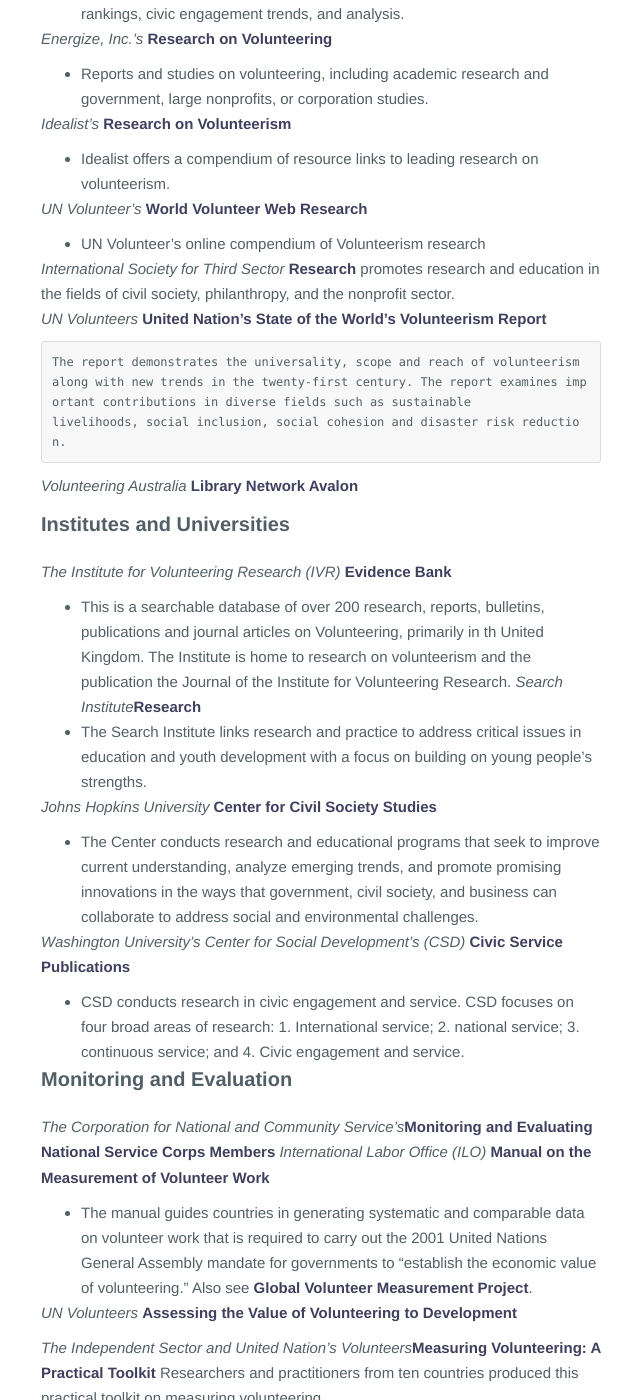
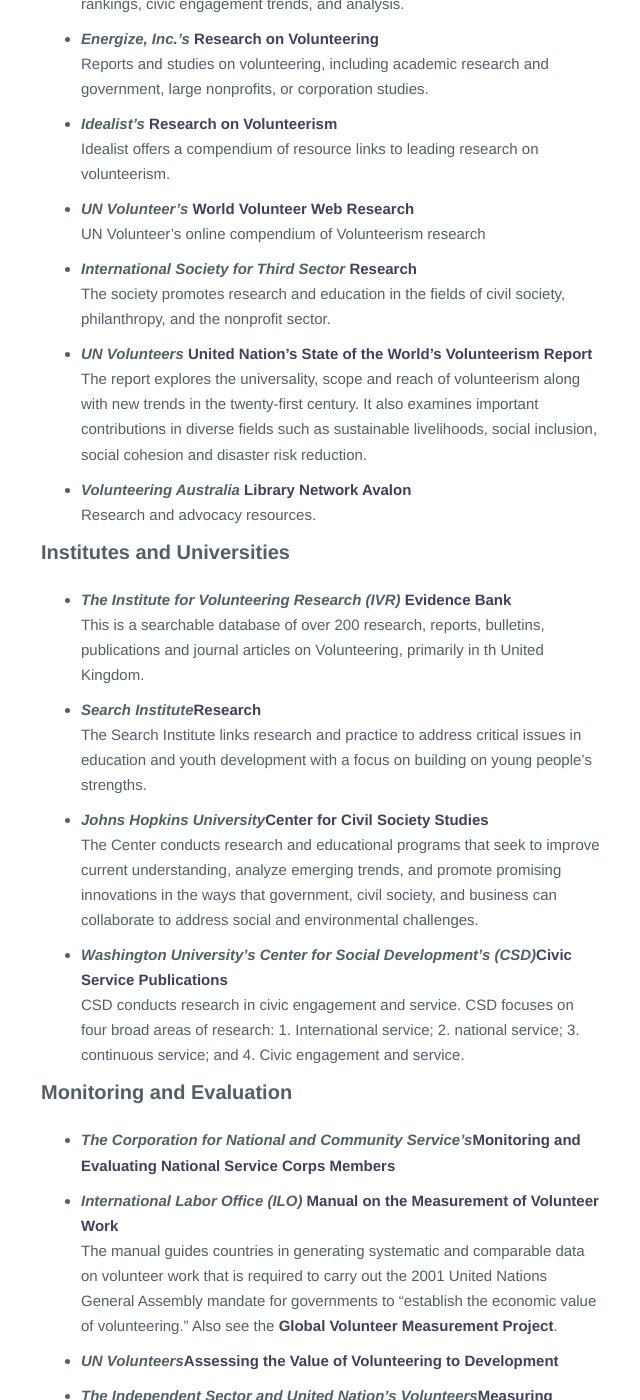
Before and after one commit to PeaceCorps/Volunteerism-Toolkit, a Jekyll site: the page built from _posts/2015-02-02-research-on-volunteerism.md, in a window 1280 px wide and 1400 px high, scrolled down 612 px. Shown: the whole window, without its empty margins (319-959 px from the left). Built offline with Jekyll 4.4.1, drawn with Linux system fonts in a browser that asks for light colours; Markdown is read by kramdown in place of the engine named in the settings.

Commit message:
Update 2015-02-02-research-on-volunteerism.md

```diff
--- a/_posts/2015-02-02-research-on-volunteerism.md
+++ b/_posts/2015-02-02-research-on-volunteerism.md
@@ -10,77 +10,65 @@
 * **_Association for Research on Nonprofit Organizations and Voluntary Action (ARNOVA)_** [Publications/Research](http://www.arnova.org/)
 An Interdisciplinary community dedicated to fostering through research and education, the creation, application and dissemination of knowledge on nonprofit organizations, philanthropy, civil society and voluntary action.
 
-* **_Community Service Volunteers (CSV)_** [Resources](http://www.csv.org.uk/Resources/)  A volunteering and social action charity that provides research, publications and evaluations on volunteering in the United Kingdom.
+* **_Community Service Volunteers (CSV)_** [Resources](http://www.csv.org.uk/Resources/)
+A volunteering and social action charity that provides research, publications and evaluations on volunteering in the United Kingdom.
 
-_Corporation for National and Community Service_ [Volunteering and Civic Life in America](http://www.volunteeringinamerica.gov/)
+* **_Corporation for National and Community Service_** [Volunteering and Civic Life in America](http://www.volunteeringinamerica.gov/)
+This site is home to a comprehensive look at volunteering and civic life in the 50 states and 51 cities across the country. Data includes volunteer rates and rankings, civic engagement trends, and analysis.
 
-- This site is home to a comprehensive look at volunteering and civic life in the 50 states and 51 cities across the country. Data includes volunteer rates and rankings, civic engagement trends, and analysis.
+* **_Energize, Inc.’s_** [Research on Volunteering](https://www.energizeinc.com/a-z/library/82)
+Reports and studies on volunteering, including academic research and government, large nonprofits, or corporation studies.
 
-_Energize, Inc.’s_ [Research on Volunteering](https://www.energizeinc.com/a-z/library/82)
-- Reports and studies on volunteering, including academic research and government, large nonprofits, or corporation studies.
+* **_Idealist’s_** [Research on Volunteerism ](http://www.idealist.org/info/VolunteerMgmt/Research)
+Idealist offers a compendium of resource links to leading research on volunteerism.
 
-_Idealist’s_ [Research on Volunteerism ](http://www.idealist.org/info/VolunteerMgmt/Research)
+* **_UN Volunteer’s_** [World Volunteer Web Research](http://www.worldvolunteerweb.org/browse/volunteering-issues/volunteering-research.html)
+UN Volunteer’s online compendium of Volunteerism research
 
-* Idealist offers a compendium of resource links to leading research on volunteerism.
+* **_International Society for Third Sector_**[ Research](http://www.istr.org/)
+The society promotes research and education in the fields of civil society, philanthropy, and the nonprofit sector.
 
-_UN Volunteer’s_
-        [World Volunteer Web Research](http://www.worldvolunteerweb.org/browse/volunteering-issues/volunteering-research.html)
-* UN Volunteer’s online compendium of Volunteerism research
+* **_UN Volunteers_** [United Nation’s State of the World’s Volunteerism Report](http://www.unv.org/swvr2011)
+The report explores the universality, scope and reach of volunteerism along with new trends in the twenty-first century. It also examines important contributions in diverse fields such as sustainable livelihoods, social inclusion, social cohesion and disaster risk reduction.
 
-_International Society for Third Sector_
-        [ Research](http://www.istr.org/)
-        promotes research and education in the fields of civil society, philanthropy, and the nonprofit sector.
-_UN Volunteers_
-        [United Nation’s State of the World’s Volunteerism Report](http://www.unv.org/swvr2011)
-
-    The report demonstrates the universality, scope and reach of volunteerism along with new trends in the twenty-first century. The report examines important contributions in diverse fields such as sustainable
-    livelihoods, social inclusion, social cohesion and disaster risk reduction.
-
-_Volunteering Australia_
-        [Library Network Avalon](http://www.volunteeringaustralia.org/research-and-advocacy/)
+* **_Volunteering Australia_** [Library Network Avalon](http://www.volunteeringaustralia.org/research-and-advocacy/)
+Research and advocacy resources.
 
 ### **Institutes and Universities**
 
-_The Institute for Volunteering Research (IVR)_ [Evidence Bank](http://www.ivr.org.uk/ivr-evidence-bank)
-*   This is a searchable database of over 200 research, reports, bulletins, publications and journal articles on Volunteering, primarily in th United Kingdom. The Institute is home to research on volunteerism and the publication the Journal of the Institute for Volunteering Research.
-_Search Institute_[Research](http://www.search-institute.org/)
-* The Search Institute links research and practice to address critical issues in education and youth development with a focus on building on young people’s strengths.
+* **_The Institute for Volunteering Research (IVR)_** [Evidence Bank](http://www.ivr.org.uk/ivr-evidence-bank)
+This is a searchable database of over 200 research, reports, bulletins, publications and journal articles on Volunteering, primarily in th United Kingdom.
 
-_Johns Hopkins University_
-        [Center for Civil Society Studies](http://ccss.jhu.edu/)
+* **_Search Institute_**[Research](http://www.search-institute.org/)
+The Search Institute links research and practice to address critical issues in education and youth development with a focus on building on young people’s strengths.
 
-* The Center conducts research and educational programs that seek to improve current understanding, analyze emerging trends, and promote promising innovations in the ways that government, civil society, and business can collaborate to address social and environmental challenges.
+* **_Johns Hopkins University_**[Center for Civil Society Studies](http://ccss.jhu.edu/)
+The Center conducts research and educational programs that seek to improve current understanding, analyze emerging trends, and promote promising innovations in the ways that government, civil society, and business can collaborate to address social and environmental challenges.
 
-_Washington University’s Center for Social Development’s (CSD)_
-        [ Civic Service Publications](http://csd.wustl.edu/OurWork/CivicService/Pages/Overview.aspx)
-
-* CSD conducts research in civic engagement and service. CSD focuses on four broad areas of research: 1. International
-    service; 2. national service; 3. continuous service; and 4. Civic engagement and service.
+* **_Washington University’s Center for Social Development’s (CSD)_**[Civic Service Publications](http://csd.wustl.edu/OurWork/CivicService/Pages/Overview.aspx)
+CSD conducts research in civic engagement and service. CSD focuses on four broad areas of research: 1. International service; 2. national service; 3. continuous service; and 4. Civic engagement and service.
 
 ### **Monitoring and Evaluation**
 
-_The Corporation for National and Community Service’s_[Monitoring and Evaluating National Service Corps Members](https://www.nationalserviceresources.gov/monitoring-and-evaluating-members#.VJiaxl4bkA)
-_International Labor Office (ILO)_
+* **_The Corporation for National and Community Service’s_**[Monitoring and Evaluating National Service Corps Members](https://www.nationalserviceresources.gov/monitoring-and-evaluating-members#.VJiaxl4bkA)
+
+* **_International Labor Office (ILO)_**
         [Manual on the Measurement of Volunteer Work](https://censimentoindustriaeservizi.istat.it/rete/fileadmin/documenti/materiali_di_approfondimento/measurement_of_volunteer_work.pdf)
-* The manual guides countries in generating systematic and comparable data on volunteer work that is required to carry out the 2001 United Nations General
-Assembly mandate for governments to “establish the economic value of volunteering.” Also see    [Global Volunteer Measurement Project](http://volunteermeasurement.org/data).
+The manual guides countries in generating systematic and comparable data on volunteer work that is required to carry out the 2001 United Nations General Assembly mandate for governments to “establish the economic value of volunteering.” Also see the  [Global Volunteer Measurement Project](http://volunteermeasurement.org/data).
 
-_UN Volunteers_
-        [Assessing the Value of Volunteering to Development](http://www.unv.org/fileadmin/docdb/unv/pdf/UNV%20Assessing_web%20version.pdf)
+* **_UN Volunteers_**[Assessing the Value of Volunteering to Development](http://www.unv.org/fileadmin/docdb/unv/pdf/UNV%20Assessing_web%20version.pdf)
 
-_The Independent Sector and United Nation’s Volunteers_[Measuring Volunteering: A Practical Toolkit
-        ](http://www.unv.org/en/news-resources/resources/on-volunteerism/doc/measuring-volunteering-toolkit.html)
-        Researchers and practitioners from ten countries produced this practical toolkit on measuring volunteering.
+* **_The Independent Sector and United Nation’s Volunteers_**[Measuring Volunteering: A Practical Toolkit](http://www.unv.org/en/news-resources/resources/on-volunteerism/doc/measuring-volunteering-toolkit.html)
+Researchers and practitioners from ten countries produced this practical toolkit on measuring volunteering.
 
 ### **Volunteering by Generations**
 
-_Harvard School of Public Health-MetLife Foundation_[Reinventing Aging: Baby Boomers and Civic Engagement](http://assets.aarp.org/rgcenter/general/boomers_engagement.pdf)
-* This research is an initiative on Retirement and Civic Engagement
+* **_Harvard School of Public Health-MetLife Foundation_**[Reinventing Aging: Baby Boomers and Civic Engagement](http://assets.aarp.org/rgcenter/general/boomers_engagement.pdf)
+This research is an initiative on Retirement and Civic Engagement
 
-_Energize, Inc.’_[Working with Older Volunteers](https://www.energizeinc.com/a-z/library/67)
+* **_Energize, Inc.’_**[Working with Older Volunteers](https://www.energizeinc.com/a-z/library/67)
 
-_UN’s World Volunteer Web_
-        [Young People and Volunteering](http://www.worldvolunteerweb.org/resources/how-to-guides/manage-volunteers/doc/subject-guide-young-people-and.html)
-* Research findings, strategies and tips.
+* **_UN’s World Volunteer Web_**[Young People and Volunteering](http://www.worldvolunteerweb.org/resources/how-to-guides/manage-volunteers/doc/subject-guide-young-people-and.html)
+Research findings, strategies and tips.
 
-_UN’s World Volunteer Web_[Youth volunteering, social integration and decent work: Inspiring leadership](http://www.worldvolunteerweb.org/resources/publications/other-publications/doc/youth-volunteering-social-integration.html)
+* **_UN’s World Volunteer Web_**[Youth volunteering, social integration and decent work: Inspiring leadership](http://www.worldvolunteerweb.org/resources/publications/other-publications/doc/youth-volunteering-social-integration.html)
```
